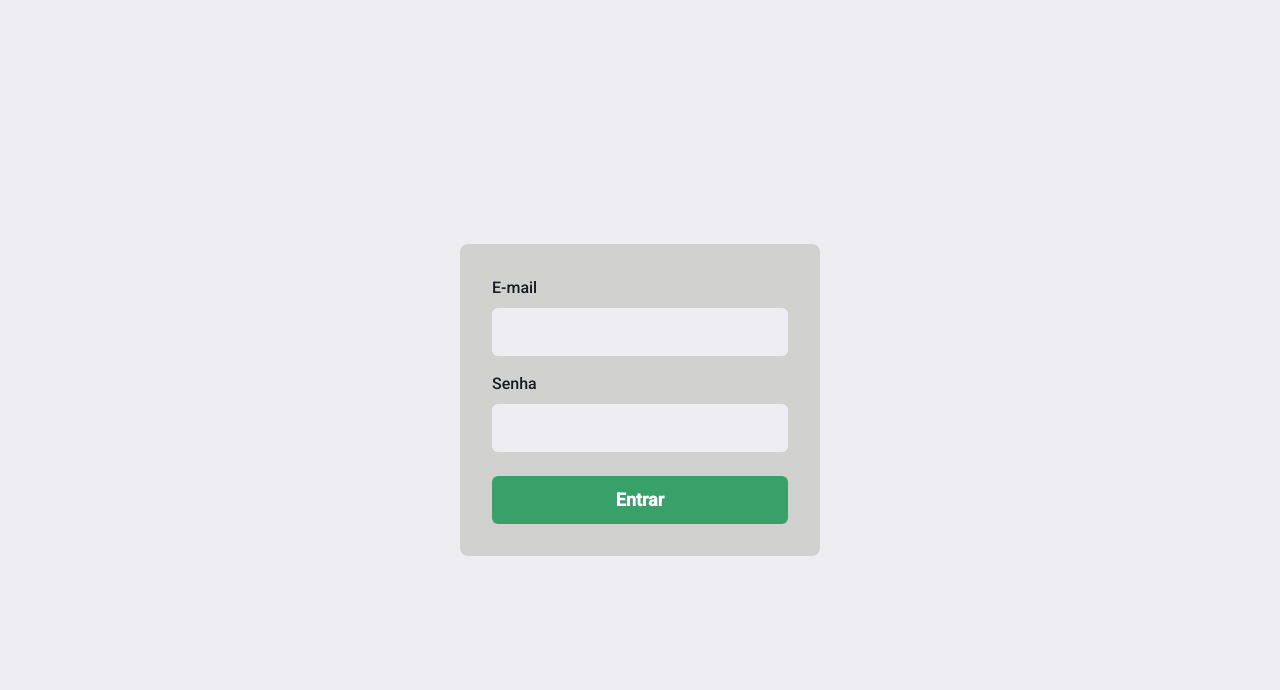
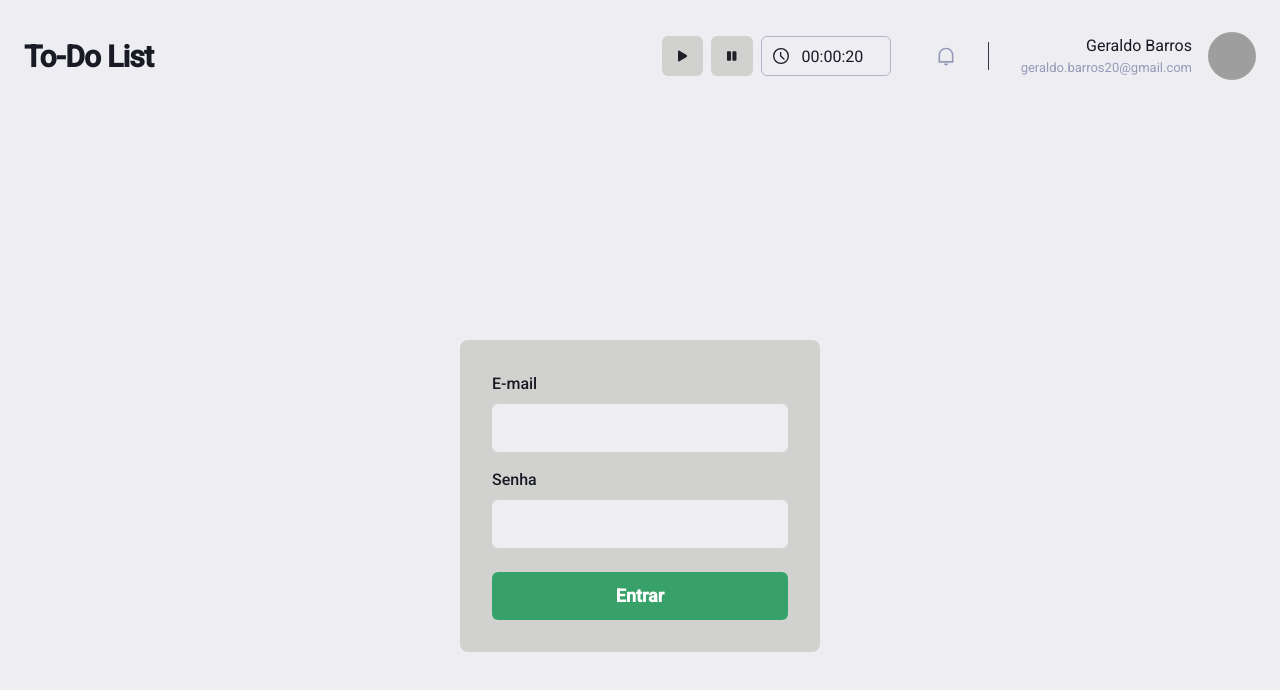
Before and after one commit to GeraldoPBarros/todo-list-w-timer-game, a Next.js app: page / in a window 1280 px wide. Shown: the top 690 px of the page. Built offline with nearby package versions, Linux system fonts and the light colour scheme; grey boxes are pictures that could not be loaded.

Commit message:
improvements on timer logic and faunadb setup.

```diff
--- a/package.json
+++ b/package.json
@@ -15,6 +15,7 @@
     "@emotion/styled": "^11.11.0",
     "@hookform/resolvers": "^3.3.1",
     "date-fns": "^2.30.0",
+    "faunadb": "^4.8.0",
     "framer-motion": "^10.16.4",
     "next": "13.5.4",
     "react": "^18",
--- a/src/components/Header/Timer/TimerModal.tsx
+++ b/src/components/Header/Timer/TimerModal.tsx
@@ -10,11 +10,14 @@ import {
   ModalFooter,
 } from "@chakra-ui/react";
 
+type TimerStatus = "RUNNING" | "STOPPED" | "PAUSED";
+
 interface ModalTimerType {
   onOpen: () => void;
   onClose: () => void;
   isOpen: boolean;
   currentTime: string;
+  onEnd: (value: TimerStatus) => void;
 }
 
 export function TimerModal({
@@ -22,6 +25,7 @@ export function TimerModal({
   onClose,
   onOpen,
   currentTime,
+  onEnd,
 }: ModalTimerType) {
   return (
     <>
@@ -40,7 +44,15 @@ export function TimerModal({
             <Button colorScheme="green" mr={3} onClick={onClose}>
               Close
             </Button>
-            <Button variant="ghost">Finish</Button>
+            <Button
+              variant="ghost"
+              onClick={() => {
+                onEnd("STOPPED");
+                onClose();
+              }}
+            >
+              Finish
+            </Button>
           </ModalFooter>
         </ModalContent>
       </Modal>
--- a/src/components/Header/Timer/index.tsx
+++ b/src/components/Header/Timer/index.tsx
@@ -24,6 +24,10 @@ export function Timer() {
   const [timerValue, setTimerValue] = useState<string>("00:00:20");
 
   const { isOpen, onOpen, onClose } = useDisclosure();
+
+  useEffect(() => {
+    console.log("TimerStatus: ", timerStatus);
+  }, [timerStatus]);
 
   useEffect(() => {
     if (timerStatus == "RUNNING") {
@@ -68,30 +72,40 @@ export function Timer() {
         onClose={onClose}
         onOpen={onOpen}
         currentTime={timerValue}
+        onEnd={setTimerStatus}
       />
       <Button
         textDecoration="none"
-        _hover={{ textDecor: "none" }}
         onClick={() => setTimerStatus("RUNNING")}
       >
         <FaPlay boxSize={3} />
       </Button>
 
-      {timerStatus === "PAUSED" ? (
+      {timerStatus === "STOPPED" && (
+        <Button
+          textDecoration="white"
+          _hover={{ textDecor: "none" }}
+          disabled
+          onClick={() => null}
+        >
+          <FaPause boxSize={3} />
+        </Button>
+      )}
+
+      {timerStatus === "RUNNING" && (
         <Button
           textDecoration="none"
-          _hover={{ textDecor: "none" }}
+          onClick={() => setTimerStatus("PAUSED")}
+        >
+          <FaPause boxSize={3} />
+        </Button>
+      )}
+
+      {timerStatus === "PAUSED" && (
+        <Button
           onClick={() => onOpen()}
         >
           <FaCheck boxSize={3} />
-        </Button>
-      ) : (
-        <Button
-          textDecoration="none"
-          _hover={{ textDecor: "none" }}
-          onClick={() => setTimerStatus("PAUSED")}
-        >
-          <FaPause boxSize={3} />
         </Button>
       )}
 
@@ -100,7 +114,7 @@ export function Timer() {
           value={timerValue}
           onChange={(e) => setTimerValue(e.target.value)}
           w="130px"
-          disabled={timerStatus === "RUNNING"}
+          disabled={timerStatus !== "STOPPED"}
         />
         <InputLeftElement>
           <TimeIcon />
--- a/src/pages/_app.tsx
+++ b/src/pages/_app.tsx
@@ -1,11 +1,13 @@
 import { AppProps } from "next/app";
 import { ChakraProvider } from "@chakra-ui/react";
+import { Header } from "../components/Header";
 
 import { theme } from "../styles/theme";
 
 function MyApp({ Component, pageProps }: AppProps) {
   return (
     <ChakraProvider theme={theme}>
+      <Header />
       <Component {...pageProps} />
     </ChakraProvider>
   );
--- a/src/pages/home.tsx
+++ b/src/pages/home.tsx
@@ -13,7 +13,6 @@ import {
   Checkbox,
 } from "@chakra-ui/react";
 
-import { Header } from "../components/Header";
 import { Sidebar } from "../components/Sidebar";
 import { AddIcon, CloseIcon, DeleteIcon } from "@chakra-ui/icons";
 
@@ -61,8 +60,6 @@ export default function Home() {
 
   return (
     <Flex direction="column" h="100vh">
-      <Header />
-
       <Flex w="100%" my="6" maxWidth={1480} mx="auto" px="6">
         <Sidebar />
 
--- a/src/pages/index.tsx
+++ b/src/pages/index.tsx
@@ -1,3 +1,4 @@
+import { useRouter } from "next/navigation";
 import { Flex, Button, Stack } from "@chakra-ui/react";
 
 import { SubmitHandler, useForm } from "react-hook-form";
@@ -22,8 +23,14 @@ export default function SigIn() {
   });
 
   const { errors } = formState;
+  const router = useRouter();
 
   const handleSignIn: SubmitHandler<SignInFormData> = async (values) => {
+    console.log(values);
+    if (values.email === "test@test.com" && values.password === "123456") {
+      console.log("ENTROU");
+      router.push("/home", { scroll: false });
+    }
     await new Promise((resolve) => setTimeout(resolve, 2000));
   };
 
--- a/src/pages/tags.tsx
+++ b/src/pages/tags.tsx
@@ -1,12 +1,9 @@
-import { Header } from "@/components/Header";
 import { Sidebar } from "@/components/Sidebar";
 import { Flex, Text } from "@chakra-ui/react";
 
 export default function Tags() {
   return (
     <Flex direction="column" h="100vh">
-      <Header />
-
       <Flex w="100%" my="6" maxWidth={1480} mx="auto" px="6">
         <Sidebar />
         <Text>Tags</Text>
--- /dev/null
+++ b/src/services/fauna.ts
@@ -0,0 +1,5 @@
+import { Client } from "faunadb";
+
+export const fauna = new Client({
+  secret: process.env.FAUNADB_KEY || "",
+});
```
Also changed, not shown: 1 other file (tests, documents, lock files or other folders).
